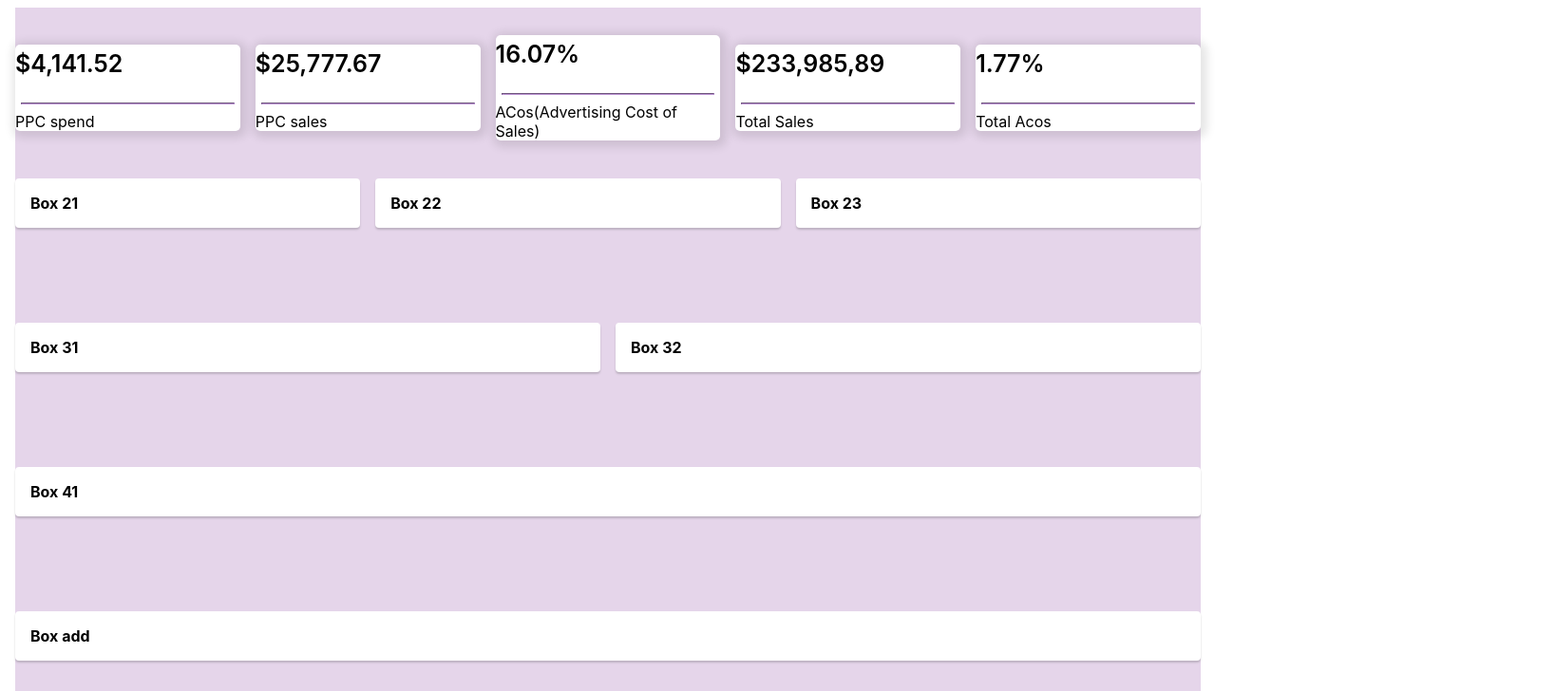
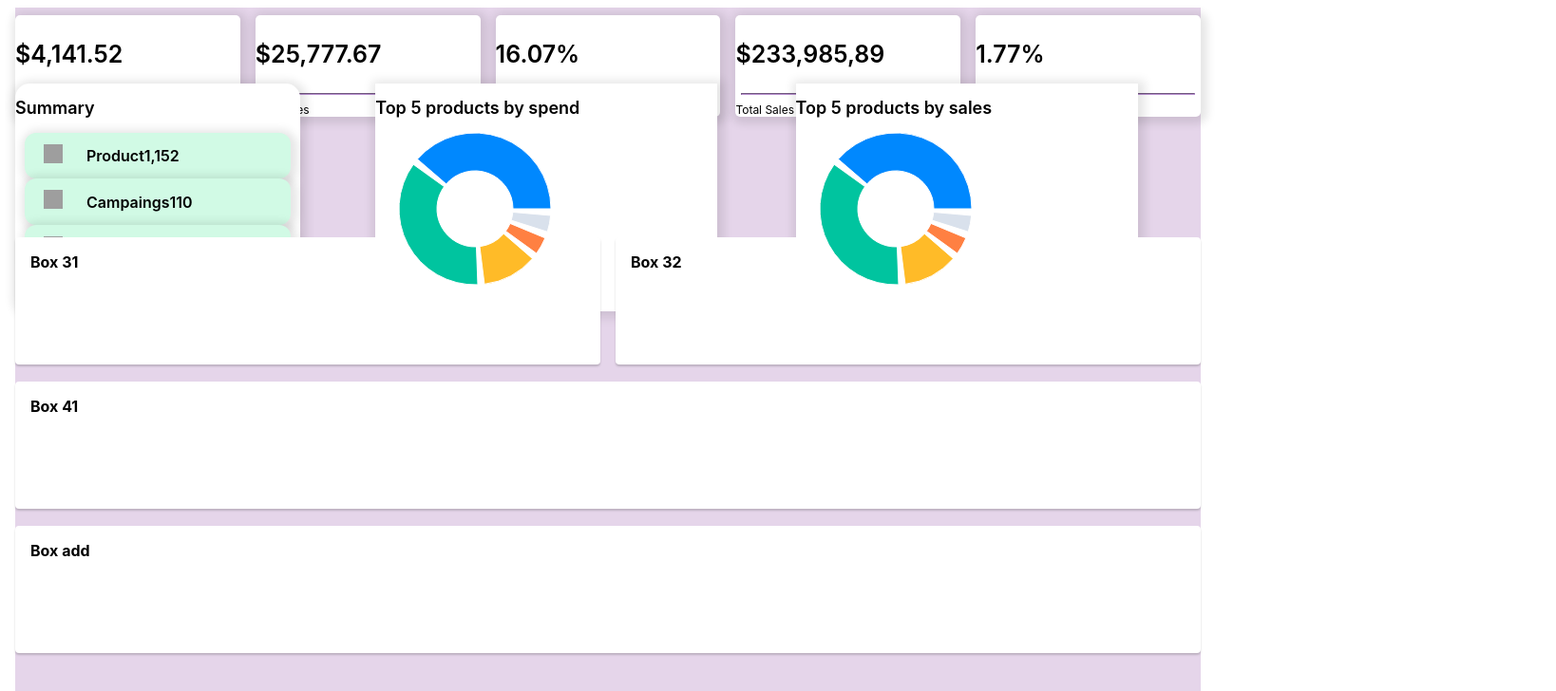
Before and after one commit to mango-pomelo/assignment, a React (Create React App) app: page / in a window 1280 px wide. Shown: the top 728 px of the page at 95% size, 1638 px wide, since content can reach past the window. Built offline with nearby package versions, Linux system fonts and the light colour scheme; grey boxes are pictures that could not be loaded.

Commit message:
pie chart and info car

```diff
--- a/package.json
+++ b/package.json
@@ -5,6 +5,7 @@
   "dependencies": {
     "@material-ui/core": "^4.11.4",
     "@material-ui/icons": "^4.11.2",
+    "@syncfusion/ej2-react-grids": "^19.1.69",
     "@testing-library/jest-dom": "^5.11.4",
     "@testing-library/react": "^11.1.0",
     "@testing-library/user-event": "^12.1.10",
@@ -20,6 +21,7 @@
     "react-dom": "^17.0.1",
     "react-query": "^3.17.2",
     "react-scripts": "4.0.0",
+    "recharts": "^2.0.9",
     "styled-components": "^5.3.0",
     "typescript": "^4.0.3",
     "web-vitals": "^0.2.4"
--- a/src/App.tsx
+++ b/src/App.tsx
@@ -2,6 +2,8 @@ import React from "react";
 import Box from "./components/Box/Box";
 import Grid from "./components/Grid/Grid";
 import {Card} from './components/Card/Card';
+import {Card2} from './components/Card2/Card2';
+import {Cardwithboxes} from './components/Cardwithboxes'
 
 function App() {
   return (
@@ -49,15 +51,15 @@ function App() {
         style={{ height: "20%" }}
       >
         <Grid item xs={6} >
-          <Box>Box 21</Box>
+          <Cardwithboxes boldedText='Summary'/>
         </Grid>
 
         <Grid item xs={7} >
-          <Box>Box 22</Box>
+          <Card2 boldedText='Top 5 products by spend'/>
         </Grid>
 
         <Grid item xs={7}>
-          <Box>Box 23</Box>
+          <Card2 boldedText='Top 5 products by sales'/>
         </Grid>
       </Grid>
 
--- a/src/components/Box/Box.module.scss
+++ b/src/components/Box/Box.module.scss
@@ -13,6 +13,6 @@ $height: (
   font-weight: 700;
   background-color: #ffffff;
   box-shadow: 0px 2px 2px rgba(70, 70, 70, 0.25);
-  margin-top: 100px;
+  margin-top: 10px;
   display: flex
 }
--- a/src/components/Card/Card.tsx
+++ b/src/components/Card/Card.tsx
@@ -1,5 +1,7 @@
 import React from 'react'
 import styled from 'styled-components'
+import { PieChart, Pie, Sector, Cell, ResponsiveContainer } from 'recharts';
+
 
 interface CardProps{
     /**
@@ -19,6 +21,8 @@ const Layout = styled.div`
     flex-direction:column;
     align-items: flex-start
     padding: 16px;
+    font-size: 12px;
+    font-weight : 400;
 `
 
 const ColoredLine = () => (
@@ -50,7 +54,6 @@ export function Card({boldedText, greyText}:CardProps){
             <Layout>
                 {greyText}
             </Layout>
-
         </Container>
 )
 }
--- a/src/components/Card2/Card2.tsx
+++ b/src/components/Card2/Card2.tsx
@@ -1,28 +1,22 @@
 import React from 'react'
 import styled from 'styled-components'
+import Grid from '../Grid/Grid'
+import { PieChart, Pie, Sector, Cell, ResponsiveContainer } from 'recharts';
 
-interface CardProps{
+interface CardProps2{
     /**
      * bolded balck text, for first 5 boxes
      */
     boldedText:string;
-    greyText:string;
 }
 
 const Container = styled.article`
+    width: 360px;
+    height: 240px;
     background: #ffffff;
     box-shadow: 2px 2px 10px 5px rgba(0,0,0,0.1);
     border-radius: 15px
-`
-const Layout = styled.div`
-    display:flex;
-    flex-direction:column;
-    align-items: flex-start
-    padding: 16px;
-`
-
-const ColoredLine = styled.line`
-    color:black;
+    height:400px
 `
 
 const Heading = styled.h2`
@@ -31,16 +25,35 @@ const Heading = styled.h2`
     font-size: 18px;
     line-height: 22px;
 `
+const data = [
+    { name: 'Others', value: 1975.45 },
+    { name: 'B07MCGRV7M', value: 1815.67 },
+    { name: 'B07X47P9GC', value: 595 },
+    { name: 'B086JVLXW2', value: 189 },
+    { name: 'B08R69L61K', value: 179 },
+  ];
+  const COLORS = ['#0088FE', '#00C49F', '#FFBB28', '#FF8042','#D9E1EC'];
 
-export function Card({boldedText, greyText}:CardProps){
+export function Card2({boldedText}:CardProps2){
     return (
         <Container>
             <Heading>{boldedText}</Heading>
-
-            <ColoredLine />
-            <Layout>
-                {greyText}
-            </Layout>
+            <PieChart width={800} height={400} >
+                <Pie
+                data={data}
+                cx={100}
+                cy={75}
+                innerRadius={40}
+                outerRadius={80}
+                fill="#8884d8"
+                paddingAngle={5}
+                dataKey="value"
+                >
+                {data.map((entry, index) => (
+                    <Cell key={`cell-${index}`} fill={COLORS[index % COLORS.length]} />
+                ))}
+                </Pie>
+            </PieChart>
         </Container>
 )
 }
--- /dev/null
+++ b/src/components/Cardwithboxes.tsx
@@ -0,0 +1,53 @@
+import React from 'react'
+import styled from 'styled-components'
+import Grid from './Grid/Grid'
+import {Smallbar} from './Smallbar/Smallbar'
+
+interface CardwithboxesProps{
+    /**
+     * bolded balck text, for first 5 boxes
+     */
+    boldedText:string;
+}
+
+const Container = styled.article`
+    width: 300px;
+    height: 240px;
+    background: #ffffff;
+    box-shadow: 2px 2px 10px 5px rgba(0,0,0,0.1);
+    border-radius: 15px;
+`
+
+const Heading = styled.h2`
+    font-family : Inter;
+    font-weight : 600;
+    font-size: 18px;
+    line-height: 22px;
+`
+
+const image = styled.img`
+    height :35px;
+    object-fit:cover;
+    width:100%;
+`
+export function Cardwithboxes({boldedText}:CardwithboxesProps){
+    return (
+        <Container>
+            <Heading>{boldedText}</Heading>
+            <Grid>
+                <Smallbar boldedText='Product'
+                number='1,152'
+                url='https://image.flaticon.com/icons/png/512/679/679821.png'/>
+                <Smallbar boldedText='Campaings'
+                number='110'
+                url='https://image.flaticon.com/icons/png/512/2011/2011379.png'/>
+                <Smallbar boldedText='Ad Group'
+                number='196'
+                url='https://image.flaticon.com/icons/png/512/802/802033.png'/>
+                <Smallbar boldedText='Keywords'
+                number='21,336'
+                url='https://image.flaticon.com/icons/png/512/3193/3193097.png'/>
+            </Grid>
+        </Container>
+)
+}
--- a/src/components/Grid/Grid.module.scss
+++ b/src/components/Grid/Grid.module.scss
@@ -28,7 +28,8 @@ $alignItems: (flex-start, flex-end, center);
   }
 
   &_item {
-    display: block;
+    height:100%;
+    display: grid;
   }
 
   @for $i from 1 to 21 {
--- /dev/null
+++ b/src/components/Smallbar/Smallbar.tsx
@@ -0,0 +1,55 @@
+import React from 'react'
+import styled from 'styled-components'
+
+interface SmallbarProps{
+    /**
+     * bolded balck text, for first 5 boxes
+     */
+    boldedText:string;
+    number: string;
+    url:string;
+}
+
+const Container = styled.article`
+    background: #d1fae5;
+    box-shadow: 2px 2px 10px 5px rgba(0,0,0,0.1);
+    border-radius: 12px;
+    line-height:20px;
+    flex-direction:row;
+    display:felx;
+    margin-right:10px;
+    margin-left:10px;
+`
+
+const Heading = styled.h2`
+    font-family : Inter;
+    font-weight : 600;
+    font-size: 16px;
+    line-height: 22px;
+    margin-left:25px;
+`
+const Num = styled.h2`
+    font-family : Inter;
+    font-weight : 600;
+    font-size: 16px;
+    line-height: 22px;
+    text-align:right;
+    margin-right:10px;
+`
+
+const Image = styled.img`
+    height :20px;
+    object-fit:cover;
+    width:20px;
+    margin-top:12px;
+    margin-left:20px;
+`
+export function Smallbar({boldedText,number,url}:SmallbarProps){
+    return (
+        <Container>
+            <Image src={url} />
+            <Heading>{boldedText}</Heading>
+            <Num>{number}</Num>
+        </Container>
+)
+}
```
Also changed, not shown: 2 other files (tests, documents, lock files or other folders).
